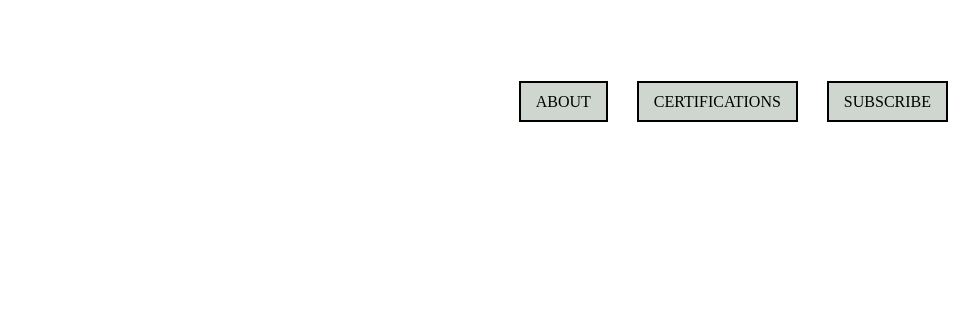
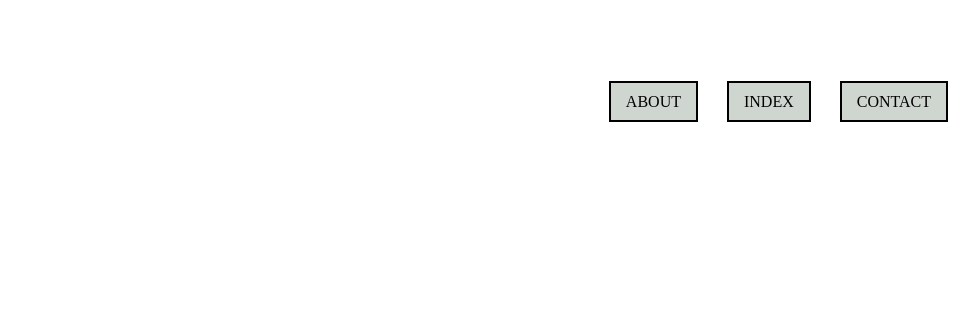
Before and after one commit to Bacontopia/CTUweb, a plain HTML site: page index.html in a window 1280 px wide. Shown: the top 324 px of the page, without its empty margins (318-1280 px from the left). Drawn offline with Linux system fonts and the light colour scheme.

Commit message:
Update index.html

```diff
--- a/index.html
+++ b/index.html
@@ -16,11 +16,11 @@
                   <h3 style="color: rgb(255, 255, 255);">Ello</h3>
                 </div>
                 <div class="items-nav" style="color: white;">
-                  <a href="#about" id="button">About</a>
+                  <a href="about.html" id="button">About</a>
 
-                  <a href="#certifications" id="button">Certifications</a>
+                  <a href="index.html" id="button">Index</a>
 
-                  <a href="https://www.youtube.com/@I-Am-Bacon" id="button">Subscribe</a>
+                  <a href="contact.html" id="button">Contact</a>
                 </div>
               </div>
               <div class="hero-text">
```
